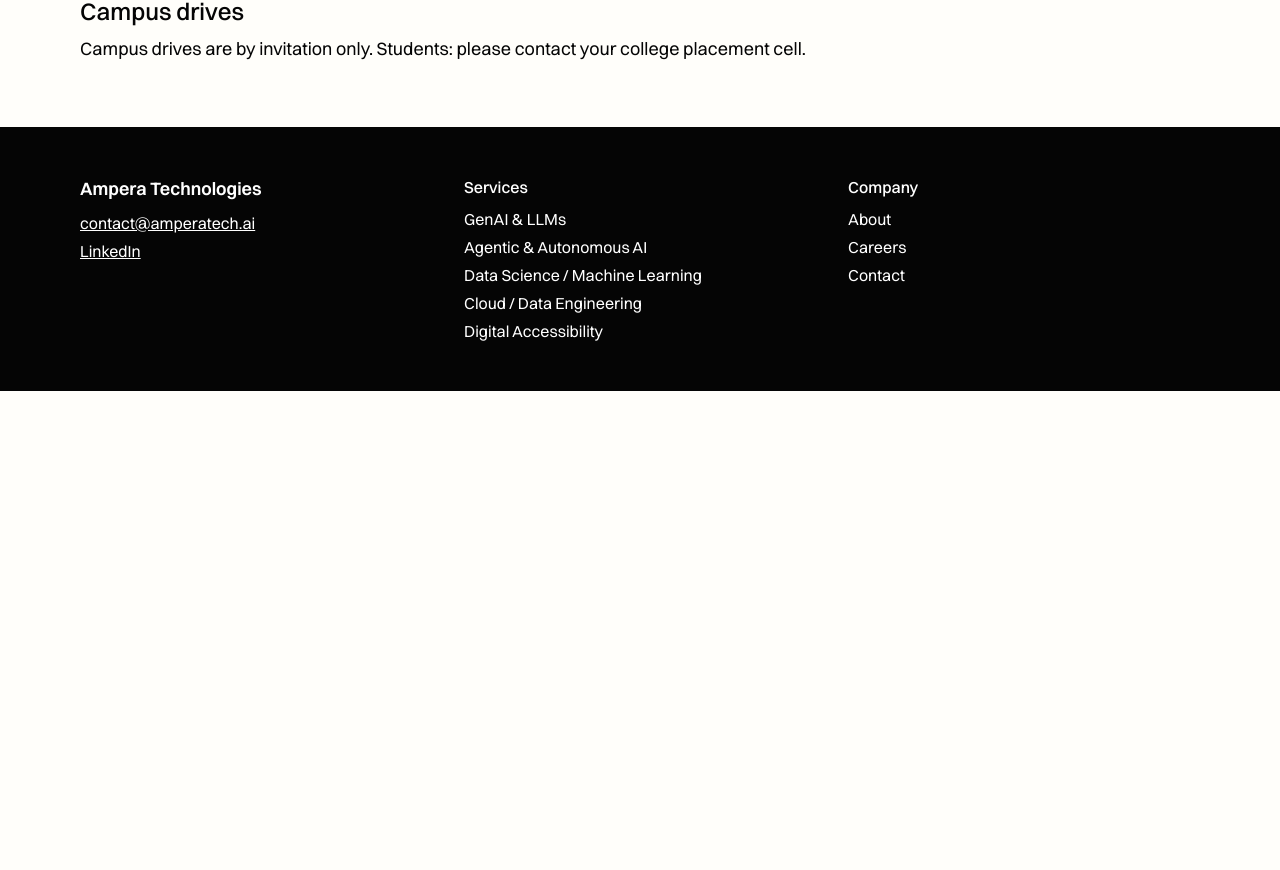
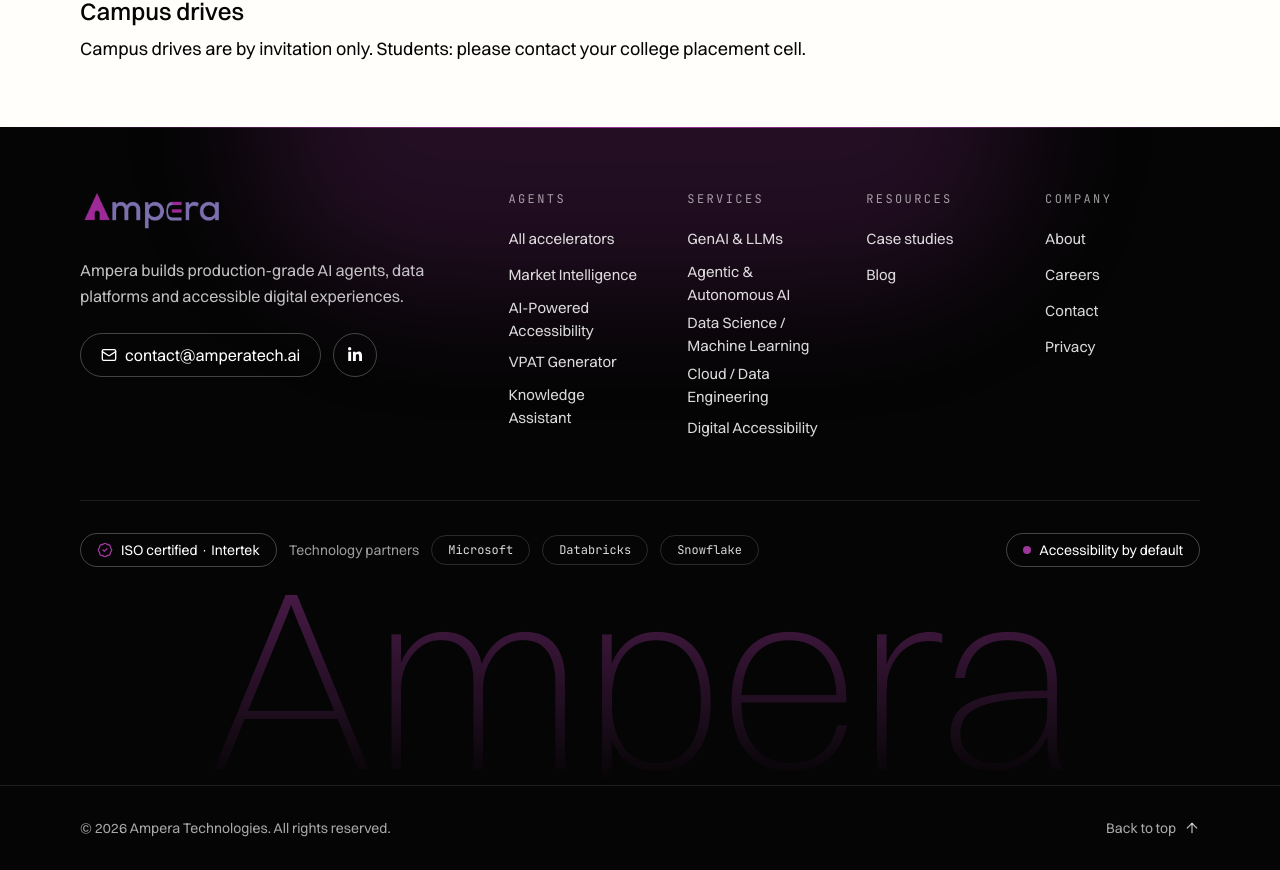
Before and after one commit to GajapathiRaoAmpera/ampera-landing, a Next.js app: page /careers in a window 1280 px wide. Shown: the part 417-1287 px from the top of the page. Before the commit the page ends 808 px from the top, so only its background shows below. Built offline with nearby package versions, Linux system fonts and the light colour scheme.

Commit message:
feat: redesign Footer component with enhanced layout and new features

```diff
--- a/components/Footer.tsx
+++ b/components/Footer.tsx
@@ -1,55 +1,157 @@
+import Image from "next/image";
 import Link from "next/link";
+import { LuArrowUp, LuArrowUpRight, LuBadgeCheck, LuMail } from "react-icons/lu";
+import { FaLinkedinIn } from "react-icons/fa6";
 import { services, site } from "@/lib/site";
+
+const columns = [
+  {
+    title: "Agents",
+    links: [
+      { href: "/accelerators", label: "All accelerators" },
+      { href: "/accelerators/market-intelligence", label: "Market Intelligence" },
+      { href: "/accelerators/ai-powered-digital-accessibility", label: "AI-Powered Accessibility" },
+      { href: "/sub-accelerators/vpat-generator", label: "VPAT Generator" },
+      { href: "/sub-accelerators/knowledge-assistant", label: "Knowledge Assistant" },
+    ],
+  },
+  { title: "Services", links: services.map((s) => ({ href: s.href, label: s.name })) },
+  {
+    title: "Resources",
+    links: [
+      { href: "/projects", label: "Case studies" },
+      { href: "/blogs", label: "Blog" },
+    ],
+  },
+  {
+    title: "Company",
+    links: [
+      { href: "/about", label: "About" },
+      { href: "/careers", label: "Careers" },
+      { href: "/contact", label: "Contact" },
+      { href: "/privacy", label: "Privacy" },
+    ],
+  },
+];
+
+const partners = ["Microsoft", "Databricks", "Snowflake"];
 
 export function Footer() {
   return (
-    <footer className="bg-ink text-white">
-      <div className="mx-auto grid max-w-6xl gap-8 px-4 py-12 sm:grid-cols-3">
+    <footer className="relative overflow-hidden bg-ink text-white">
+      {/* hairline + glow separate the footer from dark sections above it */}
+      <div
+        aria-hidden
+        className="absolute inset-x-0 top-0 h-px bg-gradient-to-r from-transparent via-purple to-transparent"
+      />
+      <div
+        aria-hidden
+        className="pointer-events-none absolute -top-40 left-1/2 h-80 w-[48rem] -translate-x-1/2 rounded-full bg-purple/20 blur-3xl"
+      />
+
+      <div className="relative mx-auto max-w-6xl px-4 pt-16">
+        <div className="grid gap-12 lg:grid-cols-[1.1fr_2fr]">
           <div>
-          <p className="text-lg font-semibold">{site.name}</p>
-          <p className="mt-2">
-            <a className="underline" href={`mailto:${site.email}`}>
+            <Link href="/" aria-label="Ampera Technologies, home" className="inline-block">
+              <Image
+                src="/brand/ampera-logo.png"
+                alt="Ampera"
+                width={810}
+                height={226}
+                className="h-10 w-auto"
+              />
+            </Link>
+            <p className="mt-5 max-w-sm text-base leading-relaxed text-white/75">
+              {site.description}
+            </p>
+
+            <div className="mt-6 flex flex-wrap items-center gap-3">
+              <a
+                href={`mailto:${site.email}`}
+                className="inline-flex min-h-11 items-center gap-2 rounded-pill border border-white/25 px-5 text-base transition-colors hover:border-purple hover:bg-purple/15"
+              >
+                <LuMail aria-hidden className="size-4" />
                 {site.email}
               </a>
+              <a
+                href={site.linkedin}
+                aria-label="Ampera on LinkedIn"
+                className="grid size-11 place-items-center rounded-full border border-white/25 transition-colors hover:border-purple hover:bg-purple/15"
+              >
+                <FaLinkedinIn aria-hidden className="size-4" />
+              </a>
+            </div>
+          </div>
+
+          <div className="grid grid-cols-2 gap-x-6 gap-y-10 sm:grid-cols-4">
+            {columns.map((col) => (
+              <nav key={col.title} aria-label={col.title}>
+                <p className="font-mono text-xs uppercase tracking-[0.2em] text-white/60">
+                  {col.title}
                 </p>
-          <p className="mt-1">
-            <a className="underline" href={site.linkedin}>
-              LinkedIn
-            </a>
-          </p>
-        </div>
-        <nav aria-label="Services">
-          <p className="font-medium">Services</p>
-          <ul className="mt-2 space-y-1">
-            {services.map((s) => (
-              <li key={s.href}>
-                <Link className="hover:underline" href={s.href}>
-                  {s.name}
+                <ul className="mt-4 space-y-1">
+                  {col.links.map((l) => (
+                    <li key={l.href}>
+                      <Link
+                        href={l.href}
+                        className="group inline-flex min-h-8 items-center gap-1 text-[15px] text-white/85 transition-colors hover:text-white"
+                      >
+                        {l.label}
+                        <LuArrowUpRight
+                          aria-hidden
+                          className="size-3.5 -translate-x-1 text-purple opacity-0 transition-all group-hover:translate-x-0 group-hover:opacity-100"
+                        />
                       </Link>
                     </li>
                   ))}
                 </ul>
               </nav>
-        <nav aria-label="Company">
-          <p className="font-medium">Company</p>
-          <ul className="mt-2 space-y-1">
-            <li>
-              <Link className="hover:underline" href="/about">
-                About
-              </Link>
-            </li>
-            <li>
-              <Link className="hover:underline" href="/careers">
-                Careers
-              </Link>
-            </li>
-            <li>
-              <Link className="hover:underline" href="/contact">
-                Contact
-              </Link>
-            </li>
-          </ul>
-        </nav>
+            ))}
+          </div>
+        </div>
+
+        <div className="mt-14 flex flex-wrap items-center gap-3 border-t border-white/10 pt-8 text-sm">
+          <span className="inline-flex items-center gap-2 rounded-pill border border-white/25 px-4 py-1.5">
+            <LuBadgeCheck aria-hidden className="size-4 text-purple" />
+            ISO certified · Intertek
+          </span>
+          <span className="text-white/60">Technology partners</span>
+          {partners.map((p) => (
+            <span
+              key={p}
+              className="rounded-pill border border-white/15 px-4 py-1.5 font-mono text-xs text-white/85"
+            >
+              {p}
+            </span>
+          ))}
+          <span className="inline-flex items-center gap-2 rounded-pill border border-white/25 px-4 py-1.5 lg:ml-auto">
+            <span aria-hidden className="size-2 rounded-full bg-purple" />
+            Accessibility by default
+          </span>
+        </div>
+      </div>
+
+      {/* decorative wordmark; the name is already in the logo alt text */}
+      <p
+        aria-hidden
+        className="relative select-none bg-gradient-to-b from-purple/50 to-transparent bg-clip-text text-center text-[22vw] font-extralight leading-[0.85] tracking-tight text-transparent lg:text-[16rem]"
+      >
+        Ampera
+      </p>
+
+      <div className="relative border-t border-white/10">
+        <div className="mx-auto flex max-w-6xl flex-wrap items-center justify-between gap-4 px-4 py-5 text-sm text-white/65">
+          <p>
+            © {new Date().getFullYear()} {site.name}. All rights reserved.
+          </p>
+          <a
+            href="#main"
+            className="inline-flex min-h-11 items-center gap-2 transition-colors hover:text-white"
+          >
+            Back to top
+            <LuArrowUp aria-hidden className="size-4" />
+          </a>
+        </div>
       </div>
     </footer>
   );
```
Lines whose indentation alone changed are shown as unchanged.
